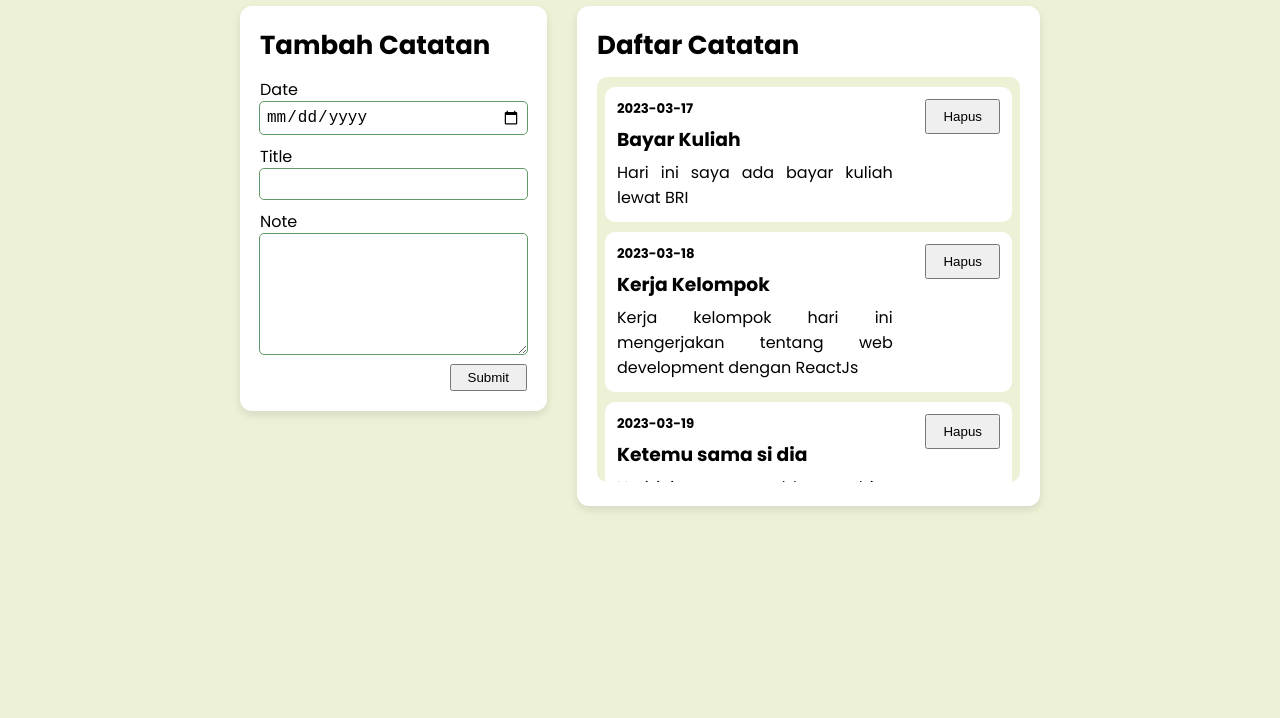
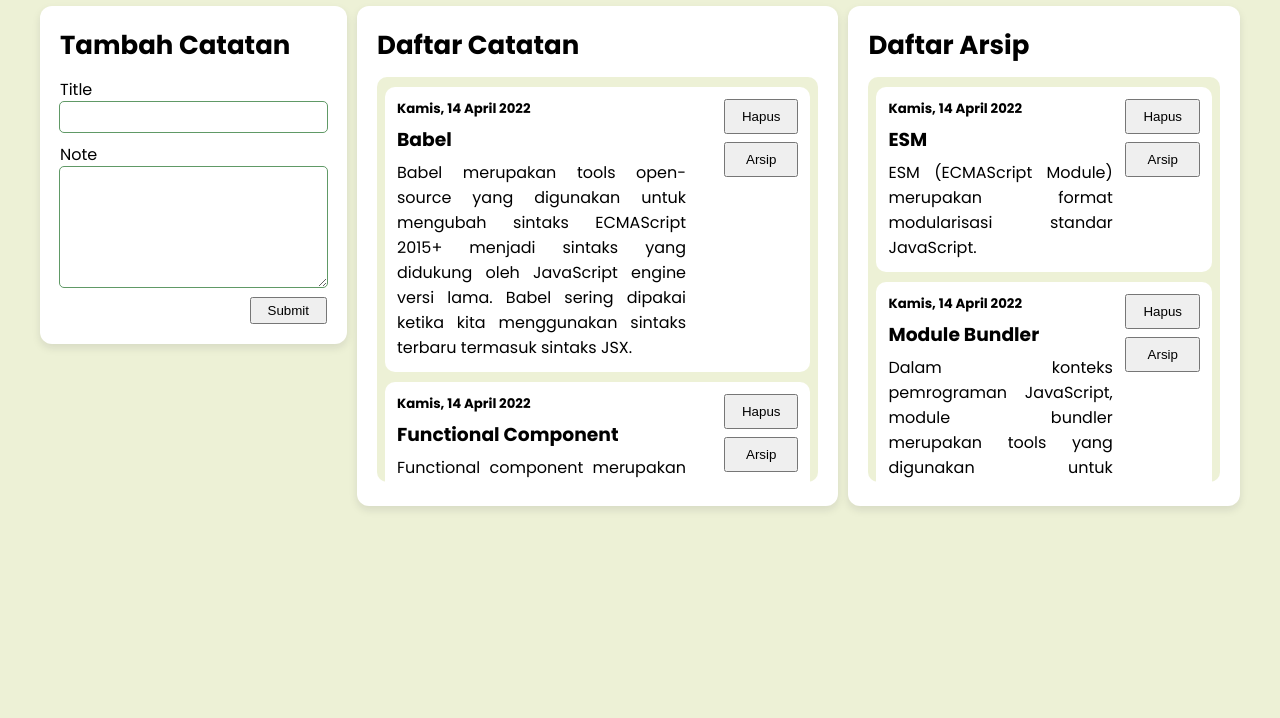
Before and after one commit to ariefhk/arxp-catatan-ku-cc, a React app: page / in a window 1280 px wide. Shown: the part 82-800 px from the top of the page. Built offline with nearby package versions, Linux system fonts and the light colour scheme.

Commit message:
add new upodate

```diff
--- a/src/components/CatatanApp.js
+++ /dev/null
@@ -1,52 +0,0 @@
-import React from "react";
-import { getData } from "../utils/data";
-import CatatanInput from "./CatatatnInput";
-import Catatanlist from "./CatatanList";
-
-class CatatanApp extends React.Component {
-  constructor(props) {
-    super(props);
-    this.state = {
-      notes: getData(),
-    };
-    this.onAddNote = this.onAddNote.bind(this);
-    this.onDeleteNote = this.onDeleteNote.bind(this);
-  }
-
-  onAddNote({ date, title, note }) {
-    this.setState((previous) => {
-      return {
-        notes: [
-          ...previous.notes,
-          {
-            id: +new Date(),
-            date,
-            title,
-            note,
-          },
-        ],
-      };
-    });
-  }
-
-  onDeleteNote(id) {
-    let dataNew = this.state.notes.filter((note) => note.id !== id);
-    this.setState({ notes: dataNew });
-  }
-
-  render() {
-    const { notes } = this.state;
-
-    return (
-      <div className="catatan-app">
-        <h1>Catatan Ku</h1>
-        <div className="catatan-app__wrapper">
-          <CatatanInput addNote={this.onAddNote} />
-          <Catatanlist notes={notes} deleteNote={this.onDeleteNote} />
-        </div>
-      </div>
-    );
-  }
-}
-
-export default CatatanApp;
--- /dev/null
+++ b/src/components/CatatanApp/index.js
@@ -0,0 +1,104 @@
+import React from "react";
+import CatatanInput from "../CatatanInput";
+import Catatanlist from "../CatatanList";
+import { getInitialData, showFormattedDate } from "../../utils/data";
+import styles from "./style.module.css";
+
+class CatatanApp extends React.Component {
+  constructor(props) {
+    super(props);
+    this.state = {
+      notes: getInitialData(),
+      isRed: false,
+    };
+
+    this.onAddNote = this.onAddNote.bind(this);
+    this.onDeleteNote = this.onDeleteNote.bind(this);
+    this.onArchived = this.onArchived.bind(this);
+  }
+
+  onAddNote({ date, title, note }) {
+    this.setState((previous) => {
+      return {
+        notes: [
+          ...previous.notes,
+          {
+            id: +new Date(),
+            date,
+            title,
+            note,
+          },
+        ],
+      };
+    });
+  }
+
+  onDeleteNote(id) {
+    let dataNew = this.state.notes.filter((note) => note.id !== id);
+    this.setState({ notes: dataNew });
+  }
+
+  onArchived(id) {
+    let dataNew = this.state.notes.filter((note) => note.id === id)[0];
+    let modified = { ...dataNew, archived: true };
+    console.log(modified);
+    this.setState((prevState) => {
+      return {
+        notes: [...prevState.notes.filter((note) => note.id !== id), modified],
+      };
+    });
+  }
+
+  render() {
+    const { notes } = this.state;
+
+    return (
+      <div className={styles.container}>
+        <h1 className={styles.font}>Catatan Ku</h1>
+        <div className={styles.notesWrapper}>
+          <CatatanInput addNote={this.onAddNote} />
+          <div className={styles.listWrapper}>
+            <Catatanlist
+              notes={notes}
+              deleteNote={this.onDeleteNote}
+              archivedNote={this.onArchived}
+            />
+            <div className={styles.listContainer}>
+              <h2>Daftar Arsip</h2>
+              <div className={styles.list}>
+                {notes.length ? (
+                  notes.map(
+                    (note) =>
+                      note.archived && (
+                        <div key={note.id} className={styles.listItem}>
+                          <div className={styles.listItemData}>
+                            <h5>{showFormattedDate(note.createdAt)}</h5>
+                            <h3>{note.title}</h3>
+                            <p>{note.body}</p>
+                          </div>
+                          <div className={styles.listItemBtn}>
+                            <button onClick={() => this.onDeleteNote(note.id)}>
+                              Hapus
+                            </button>
+                            <button onClick={() => this.onDeleteNote(note.id)}>
+                              Arsip
+                            </button>
+                          </div>
+                        </div>
+                      )
+                  )
+                ) : (
+                  <div className={styles.listNoItem}>
+                    <h1>Tidak Ada Data!</h1>
+                  </div>
+                )}
+              </div>
+            </div>
+          </div>
+        </div>
+      </div>
+    );
+  }
+}
+
+export default CatatanApp;
--- /dev/null
+++ b/src/components/CatatanApp/style.module.css
@@ -0,0 +1,121 @@
+/* catatan-app start */
+.container {
+  max-width: 1200px;
+  margin: 0 auto;
+}
+.font {
+  margin: 20px 0px;
+  text-align: center;
+}
+/* catatan-app end */
+
+.notesWrapper {
+  justify-content: center;
+  display: flex;
+  gap: 10px;
+}
+
+.listWrapper {
+  display: flex;
+  gap: 10px;
+}
+
+/* Test 1 */
+/* catatan-list start */
+.listContainer {
+  padding: 20px;
+  height: 500px;
+  background: #fff;
+  border-radius: 12px;
+  box-shadow: 0 4px 8px rgba(15, 23, 42, 0.1);
+}
+
+.listContainer h2 {
+  font-size: 2.6rem;
+  margin-bottom: 12px;
+}
+
+.list {
+  display: flex;
+  flex-direction: column;
+  border-radius: 10px;
+  height: 88%;
+  overflow: hidden;
+  background-color: #edf1d6;
+  overflow-y: scroll;
+}
+
+.listItem {
+  display: flex;
+  justify-content: space-between;
+  gap: 10px;
+  border-radius: 10px;
+  padding: 12px;
+  background-color: #fff;
+  margin-top: 10px;
+  margin-left: 8px;
+  margin-right: 8px;
+}
+
+.listItemData {
+  width: 72%;
+  display: flex;
+  flex-direction: column;
+  gap: 6px;
+}
+.listItem p {
+  text-align: justify;
+}
+
+.listItemBtn {
+  display: flex;
+  flex-direction: column;
+  gap: 8px;
+}
+
+.listItemBtn button {
+  padding: 8px 16px;
+}
+
+.listNoItem {
+  width: 437px;
+  height: 100%;
+  display: flex;
+  justify-content: center;
+  align-items: center;
+}
+.listNoItem h3 {
+  text-align: center;
+}
+/* catatan-list end */
+
+/* Scrollbar start */
+
+/* width */
+::-webkit-scrollbar {
+  width: 8px;
+}
+
+/* Track */
+::-webkit-scrollbar-track {
+  background-color: #9dc08b;
+  border-radius: 8px;
+}
+
+/* Handle */
+::-webkit-scrollbar-thumb {
+  background: #609966;
+  border-radius: 10px;
+}
+
+/* Handle on hover */
+::-webkit-scrollbar-thumb:hover {
+  background: #609966;
+}
+/* Scrollbar end */
+
+/* Test 2 */
+
+.test {
+  color: red;
+}
--- a/src/components/CatatatnInput.js
+++ b/src/components/CatatanInput/index.js
@@ -1,10 +1,10 @@
 import React from "react";
+import styles from "./style.module.css";
 
 export default class CatatanInput extends React.Component {
   constructor(props) {
     super(props);
     this.state = {
-      date: "",
       title: "",
       note: "",
     };
@@ -18,10 +18,7 @@ export default class CatatanInput extends React.Component {
     let nameInput = event.target.name;
     let value = event.target.value;
 
-    if (nameInput === "date") {
-      this.setState({ ...this.state, date: value });
-      console.log("value Date: ", value);
-    } else if (nameInput === "title") {
+    if (nameInput === "title") {
       this.setState({ ...this.state, title: value });
       console.log("value Title: ", value);
     } else if (nameInput === "note") {
@@ -32,7 +29,6 @@ export default class CatatanInput extends React.Component {
 
   onClearForm() {
     this.setState({
-      date: "",
       title: "",
       note: "",
       isUpdate: false,
@@ -46,23 +42,13 @@ export default class CatatanInput extends React.Component {
   }
 
   render() {
-    const { date, title, note } = this.state;
+    const { title, note } = this.state;
 
     return (
-      <div className="catatan-form">
+      <div className={styles.formContainer}>
         <h2>Tambah Catatan</h2>
-        <form className="catatan-form__body" onSubmit={this.onHandleSubmit}>
-          <div className="catatan-form__body__box">
-            <label htmlFor="date">Date</label>
-            <input
-              type="date"
-              id="date"
-              name="date"
-              value={date}
-              onChange={this.onChangeHandler}
-            />
-          </div>
-          <div className="catatan-form__body__box">
+        <form className={styles.formBody} onSubmit={this.onHandleSubmit}>
+          <div className={styles.formInputContainer}>
             <label htmlFor="title">Title</label>
             <input
               type="text"
@@ -72,8 +58,7 @@ export default class CatatanInput extends React.Component {
               onChange={this.onChangeHandler}
             />
           </div>
-
-          <div className="catatan-form__body__box">
+          <div className={styles.formInputContainer}>
             <label htmlFor="note">Note</label>
             <textarea
               name="note"
--- /dev/null
+++ b/src/components/CatatanInput/style.module.css
@@ -0,0 +1,43 @@
+/* catatanm-form start */
+.formContainer {
+  padding: 20px;
+  height: max-content;
+  display: flex;
+  flex-direction: column;
+  background: #fff;
+  border-radius: 12px;
+  box-shadow: 0 4px 8px rgba(15, 23, 42, 0.1);
+}
+
+.formContainer h2 {
+  font-size: 2.6rem;
+  margin-bottom: 12px;
+}
+
+.formBody {
+  display: flex;
+  flex-direction: column;
+  gap: 10px;
+}
+
+.formBody button {
+  width: max-content;
+  align-self: flex-end;
+  padding: 4px 16px;
+}
+
+.formInputContainer {
+  display: flex;
+  flex-direction: column;
+}
+
+.formInputContainer input,
+.formInputContainer textarea {
+  padding: 6px;
+  font-size: 1.6rem;
+  border: none;
+  outline: 1px solid #609966;
+  border-radius: 4px;
+}
+
+/* catatanm-form end */
--- a/src/components/CatatanList.js
+++ /dev/null
@@ -1,29 +0,0 @@
-import React from "react";
-
-export default function Catatanlist({ notes, deleteNote }) {
-  return (
-    <div className="catatan-list">
-      <h2>Daftar Catatan</h2>
-      <div className="catatan-list__body">
-        {notes.length ? (
-          notes.map((note) => (
-            <div key={note.id} className="catatan-list__body__item">
-              <div className="item-data">
-                <h5>{note.date}</h5>
-                <h3>{note.title}</h3>
-                <p>{note.note}</p>
-              </div>
-              <div className="item-btn">
-                <button onClick={() => deleteNote(note.id)}>Hapus</button>
-              </div>
-            </div>
-          ))
-        ) : (
-          <div className="catatan-list__body__noItem">
-            <h1>Tidak Ada Data!</h1>
-          </div>
-        )}
-      </div>
-    </div>
-  );
-}
--- /dev/null
+++ b/src/components/CatatanList/index.js
@@ -0,0 +1,35 @@
+import React from "react";
+import { showFormattedDate } from "../../utils/data";
+import styles from "./style.module.css";
+
+export default function Catatanlist({ notes, deleteNote, archivedNote }) {
+  return (
+    <div className={styles.listContainer}>
+      <h2>Daftar Catatan</h2>
+      <div className={styles.list}>
+        {notes.length ? (
+          notes.map(
+            (note) =>
+              !note.archived && (
+                <div key={note.id} className={styles.listItem}>
+                  <div className={styles.listItemData}>
+                    <h5>{showFormattedDate(note.createdAt)}</h5>
+                    <h3>{note.title}</h3>
+                    <p>{note.body}</p>
+                  </div>
+                  <div className={styles.listItemBtn}>
+                    <button onClick={() => deleteNote(note.id)}>Hapus</button>
+                    <button onClick={() => archivedNote(note.id)}>Arsip</button>
+                  </div>
+                </div>
+              )
+          )
+        ) : (
+          <div className={styles.listNoItem}>
+            <h1>Tidak Ada Data!</h1>
+          </div>
+        )}
+      </div>
+    </div>
+  );
+}
--- /dev/null
+++ b/src/components/CatatanList/style.module.css
@@ -0,0 +1,92 @@
+/* catatan-list start */
+.listContainer {
+  padding: 20px;
+  height: 500px;
+  background: #fff;
+  border-radius: 12px;
+  box-shadow: 0 4px 8px rgba(15, 23, 42, 0.1);
+}
+
+.listContainer h2 {
+  font-size: 2.6rem;
+  margin-bottom: 12px;
+}
+
+.list {
+  display: flex;
+  flex-direction: column;
+  border-radius: 10px;
+  height: 88%;
+  overflow: hidden;
+  background-color: #edf1d6;
+  overflow-y: scroll;
+}
+
+.listItem {
+  display: flex;
+  justify-content: space-between;
+  gap: 10px;
+  border-radius: 10px;
+  padding: 12px;
+  background-color: #fff;
+  margin-top: 10px;
+  margin-left: 8px;
+  margin-right: 8px;
+}
+
+.listItemData {
+  width: 72%;
+  display: flex;
+  flex-direction: column;
+  gap: 6px;
+}
+.listItem p {
+  text-align: justify;
+}
+
+.listItemBtn {
+  display: flex;
+  flex-direction: column;
+  gap: 8px;
+}
+
+.listItemBtn button {
+  padding: 8px 16px;
+}
+
+.listNoItem {
+  width: 437px;
+  height: 100%;
+  display: flex;
+  justify-content: center;
+  align-items: center;
+}
+.listNoItem h3 {
+  text-align: center;
+}
+/* catatan-list end */
+
+/* Scrollbar start */
+
+/* width */
+::-webkit-scrollbar {
+  width: 8px;
+}
+
+/* Track */
+::-webkit-scrollbar-track {
+  background-color: #9dc08b;
+  border-radius: 8px;
+}
+
+/* Handle */
+::-webkit-scrollbar-thumb {
+  background: #609966;
+  border-radius: 10px;
+}
+
+/* Handle on hover */
+::-webkit-scrollbar-thumb:hover {
+  background: #609966;
+}
+/* Scrollbar end */
--- a/src/index.css
+++ b/src/index.css
@@ -29,160 +29,3 @@ body {
   background-color: var(--color1);
 }
 /* Setup font-size end */
-
-/* catatan-app start */
-.catatan-app {
-  max-width: 800px;
-  margin: 0 auto;
-}
-.catatan-app h1 {
-  margin: 20px 0px;
-  text-align: center;
-}
-/* catatan-app end */
-
-/* catatan-app__wrapper start */
-.catatan-app__wrapper {
-  justify-content: center;
-  display: flex;
-  gap: 30px;
-}
-
-/* catatan-app__wrapper end */
-
-/* catatanm-form start */
-.catatan-form {
-  padding: 20px;
-  height: max-content;
-  display: flex;
-  flex-direction: column;
-  background: #fff;
-  border-radius: 12px;
-  box-shadow: 0 4px 8px rgba(15, 23, 42, 0.1);
-}
-
-.catatan-form h2 {
-  font-size: 2.6rem;
-  margin-bottom: 12px;
-}
-
-.catatan-form__body {
-  display: flex;
-  flex-direction: column;
-  gap: 10px;
-}
-
-.catatan-form__body__box {
-  display: flex;
-  flex-direction: column;
-}
-
-.catatan-form__body__box input,
-.catatan-form__body__box textarea {
-  padding: 6px;
-  font-size: 1.6rem;
-  border: none;
-  outline: 1px solid #609966;
-  border-radius: 4px;
-}
-
-.catatan-form__body button {
-  width: max-content;
-  align-self: flex-end;
-  padding: 4px 16px;
-}
-
-/* catatanm-form end */
-
-/* catatan-list start */
-.catatan-list {
-  padding: 20px;
-  height: 500px;
-  background: #fff;
-  border-radius: 12px;
-  box-shadow: 0 4px 8px rgba(15, 23, 42, 0.1);
-}
-
-.catatan-list h2 {
-  font-size: 2.6rem;
-  margin-bottom: 12px;
-}
-
-.catatan-list__body {
-  display: flex;
-  flex-direction: column;
-  border-radius: 10px;
-  height: 88%;
-  overflow: hidden;
-  background-color: #edf1d6;
-  overflow-y: scroll;
-}
-
-.catatan-list__body__item {
-  display: flex;
-  justify-content: space-between;
-  gap: 10px;
-  border-radius: 10px;
-  padding: 12px;
-  background-color: #fff;
-  margin-top: 10px;
-  margin-left: 8px;
-  margin-right: 8px;
-}
-
-.item-data {
-  width: 72%;
-  display: flex;
-  flex-direction: column;
-  gap: 6px;
-}
-.item-data p {
-  text-align: justify;
-}
-
-.item-btn {
-  display: flex;
-  flex-direction: column;
-  gap: 8px;
-}
-
-.item-btn button {
-  padding: 8px 16px;
-}
-
-.catatan-list__body__noItem {
-  width: 437px;
-  height: 100%;
-  display: flex;
-  justify-content: center;
-  align-items: center;
-}
-.catatan-list__body__noItem h3 {
-  text-align: center;
-}
-/* catatan-list end */
-
-/* Scrollbar start */
-
-/* width */
-::-webkit-scrollbar {
-  width: 8px;
-}
-
-/* Track */
-::-webkit-scrollbar-track {
-  background-color: #9dc08b;
-  border-radius: 8px;
-}
-
-/* Handle */
-::-webkit-scrollbar-thumb {
-  background: #609966;
-  border-radius: 10px;
-}
-
-/* Handle on hover */
-::-webkit-scrollbar-thumb:hover {
-  background: #609966;
-}
-/* Scrollbar end */
--- a/src/utils/data.js
+++ b/src/utils/data.js
@@ -1,24 +1,56 @@
-const getData = () => {
-  return [
+const getInitialData = () => [
   {
     id: 1,
-      date: "2023-03-17",
-      title: "Bayar Kuliah",
-      note: "Hari ini saya ada bayar kuliah lewat BRI",
+    title: "Babel",
+    body: "Babel merupakan tools open-source yang digunakan untuk mengubah sintaks ECMAScript 2015+ menjadi sintaks yang didukung oleh JavaScript engine versi lama. Babel sering dipakai ketika kita menggunakan sintaks terbaru termasuk sintaks JSX.",
+    createdAt: "2022-04-14T04:27:34.572Z",
+    archived: false,
   },
   {
     id: 2,
-      date: "2023-03-18",
-      title: "Kerja Kelompok",
-      note: "Kerja kelompok hari ini mengerjakan tentang web development dengan ReactJs",
+    title: "Functional Component",
+    body: "Functional component merupakan React component yang dibuat menggunakan fungsi JavaScript. Agar fungsi JavaScript dapat disebut component ia harus mengembalikan React element dan dipanggil layaknya React component.",
+    createdAt: "2022-04-14T04:27:34.572Z",
+    archived: false,
   },
   {
     id: 3,
-      date: "2023-03-19",
-      title: "Ketemu sama si dia",
-      note: "Hari ini un-expected banget bisa ketemu dia di library, lumayan bisa makin kenal dengan ngebariniin ngomong hahaha",
+    title: "Modularization",
+    body: "Dalam konteks pemrograman JavaScript, modularization merupakan teknik dalam memecah atau menggunakan kode dalam berkas JavaScript secara terpisah berdasarkan tanggung jawabnya masing-masing.",
+    createdAt: "2022-04-14T04:27:34.572Z",
+    archived: false,
+  },
+  {
+    id: 4,
+    title: "Lifecycle",
+    body: "Dalam konteks React component, lifecycle merupakan kumpulan method yang menjadi siklus hidup mulai dari component dibuat (constructor), dicetak (render), pasca-cetak (componentDidMount), dan sebagainya. ",
+    createdAt: "2022-04-14T04:27:34.572Z",
+    archived: false,
+  },
+  {
+    id: 5,
+    title: "ESM",
+    body: "ESM (ECMAScript Module) merupakan format modularisasi standar JavaScript.",
+    createdAt: "2022-04-14T04:27:34.572Z",
+    archived: true,
+  },
+  {
+    id: 6,
+    title: "Module Bundler",
+    body: "Dalam konteks pemrograman JavaScript, module bundler merupakan tools yang digunakan untuk menggabungkan seluruh modul JavaScript yang digunakan oleh aplikasi menjadi satu berkas.",
+    createdAt: "2022-04-14T04:27:34.572Z",
+    archived: true,
   },
 ];
+
+const showFormattedDate = (date) => {
+  const options = {
+    weekday: "long",
+    year: "numeric",
+    month: "long",
+    day: "numeric",
+  };
+  return new Date(date).toLocaleDateString("id-ID", options);
 };
 
-export { getData };
+export { getInitialData, showFormattedDate };
```
Lines whose indentation alone changed are shown as unchanged.
